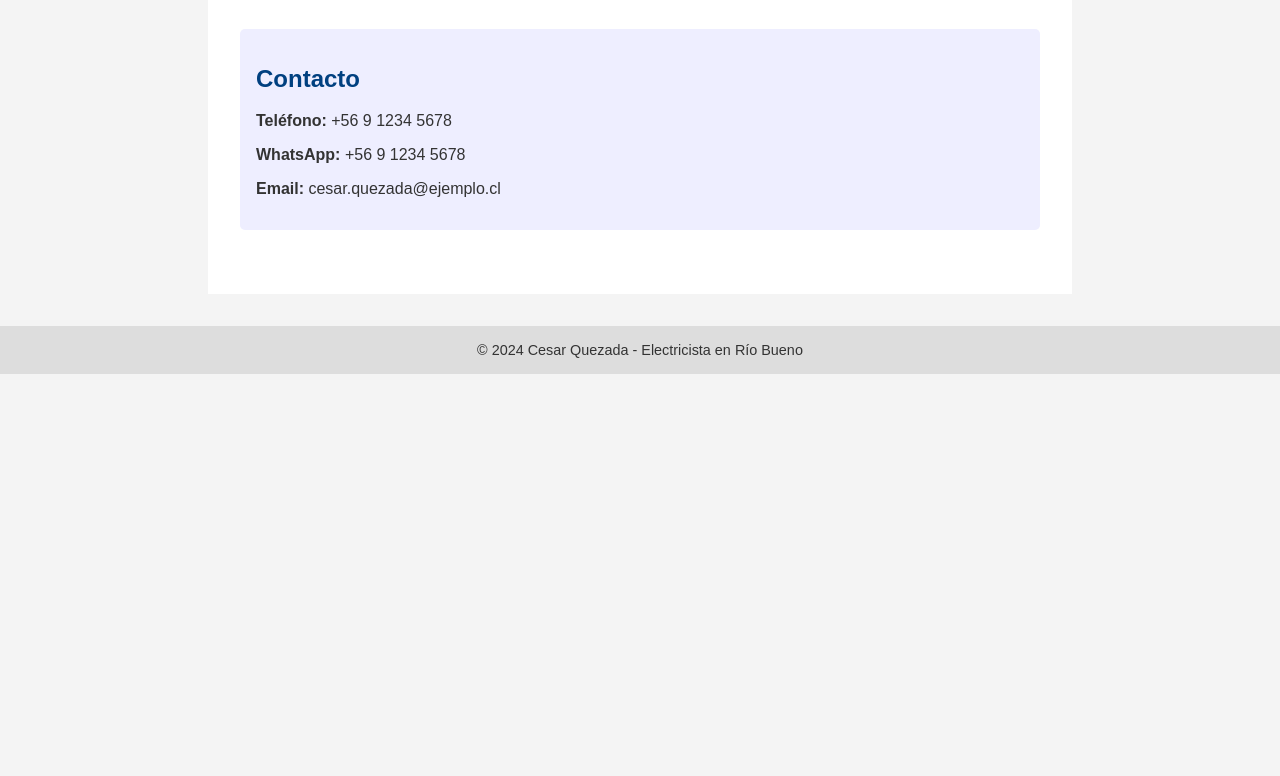
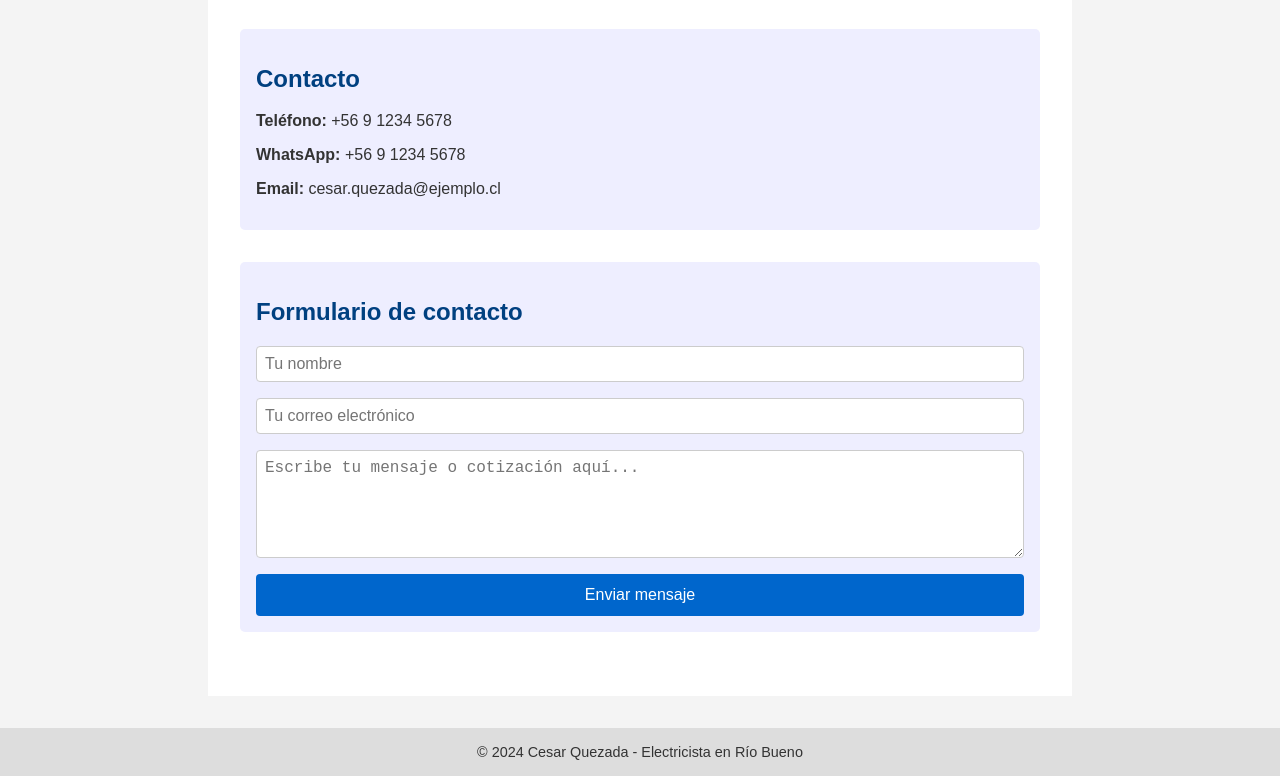
Before and after one commit to only1basket/cesar-quezada-web, a plain HTML site: page index.html in a window 1280 px wide. Shown: the part 469-1245 px from the top of the page. Before the commit the page ends 843 px from the top, so only its background shows below. Drawn offline with Linux system fonts and the light colour scheme.

Commit message:
Actualización en seccion contacto del sitio de Cesar Quezada

```diff
--- a/index.html
+++ b/index.html
@@ -1,6 +1,5 @@
 <!DOCTYPE html>
 <html lang="es">
-
 <head>
   <meta charset="UTF-8">
   <meta name="viewport" content="width=device-width, initial-scale=1.0">
@@ -12,36 +11,52 @@
       background-color: #f4f4f4;
       color: #333;
     }
-
     header {
       background-color: #0066cc;
       color: white;
       padding: 2rem;
       text-align: center;
     }
-
     main {
       max-width: 800px;
       margin: auto;
       padding: 2rem;
       background-color: white;
     }
-
     section {
       margin-bottom: 2rem;
     }
-
-        h1,
-        h2 {
+    h1, h2 {
       color: #004080;
     }
-
     .contacto {
       background-color: #eef;
       padding: 1rem;
       border-radius: 5px;
     }
-
+    form {
+      display: flex;
+      flex-direction: column;
+      gap: 1rem;
+    }
+    input, textarea {
+      padding: 0.5rem;
+      border: 1px solid #ccc;
+      border-radius: 4px;
+      font-size: 1rem;
+    }
+    button {
+      background-color: #0066cc;
+      color: white;
+      border: none;
+      padding: 0.75rem;
+      border-radius: 4px;
+      font-size: 1rem;
+      cursor: pointer;
+    }
+    button:hover {
+      background-color: #004c99;
+    }
     footer {
       text-align: center;
       padding: 1rem;
@@ -51,12 +66,12 @@
     }
   </style>
 </head>
-
 <body>
   <header>
     <h1>Cesar Quezada</h1>
     <p>Electricista certificado en Río Bueno</p>
   </header>
+
   <main>
     <section>
       <h2>Servicios</h2>
@@ -67,19 +82,32 @@
         <li>Reparaciones y soluciones rápidas</li>
       </ul>
     </section>
+
     <section>
       <h2>¿Por qué elegir a Cesar?</h2>
-            <p>Más de 10 años de experiencia entregando soluciones eléctricas seguras y confiables en la comuna de Río
-                Bueno y alrededores. Trabajo profesional, puntualidad y garantía en cada servicio.</p>
+      <p>Más de 10 años de experiencia entregando soluciones eléctricas seguras y confiables en la comuna de Río Bueno y alrededores. Trabajo profesional, puntualidad y garantía en cada servicio.</p>
     </section>
+
     <section class="contacto">
       <h2>Contacto</h2>
       <p><strong>Teléfono:</strong> +56 9 1234 5678</p>
       <p><strong>WhatsApp:</strong> +56 9 1234 5678</p>
       <p><strong>Email:</strong> cesar.quezada@ejemplo.cl</p>
     </section>
+
+    <section class="contacto">
+      <h2>Formulario de contacto</h2>
+      <form action="mailto:cesar.quezada@ejemplo.cl" method="post" enctype="text/plain">
+        <input type="text" name="nombre" placeholder="Tu nombre" required>
+        <input type="email" name="email" placeholder="Tu correo electrónico" required>
+        <textarea name="mensaje" rows="5" placeholder="Escribe tu mensaje o cotización aquí..." required></textarea>
+        <button type="submit">Enviar mensaje</button>
+      </form>
+    </section>
   </main>
-    <footer> &copy; 2024 Cesar Quezada - Electricista en Río Bueno </footer>
+
+  <footer>
+    &copy; 2024 Cesar Quezada - Electricista en Río Bueno
+  </footer>
 </body>
-
 </html>
```
Lines whose indentation alone changed are shown as unchanged.
